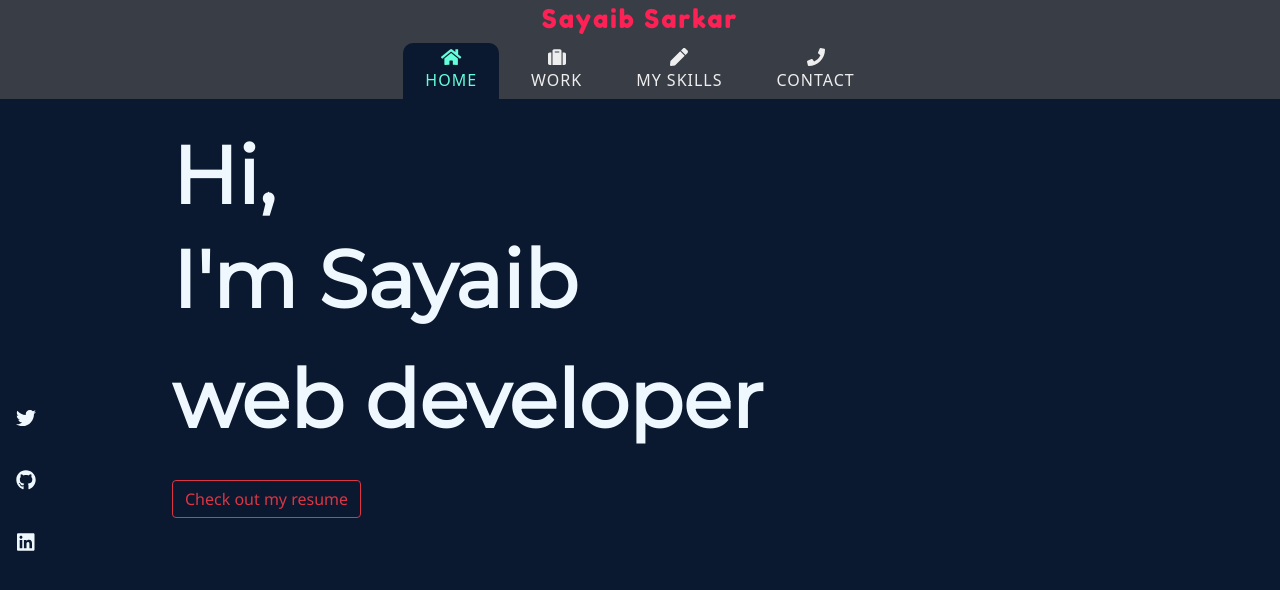
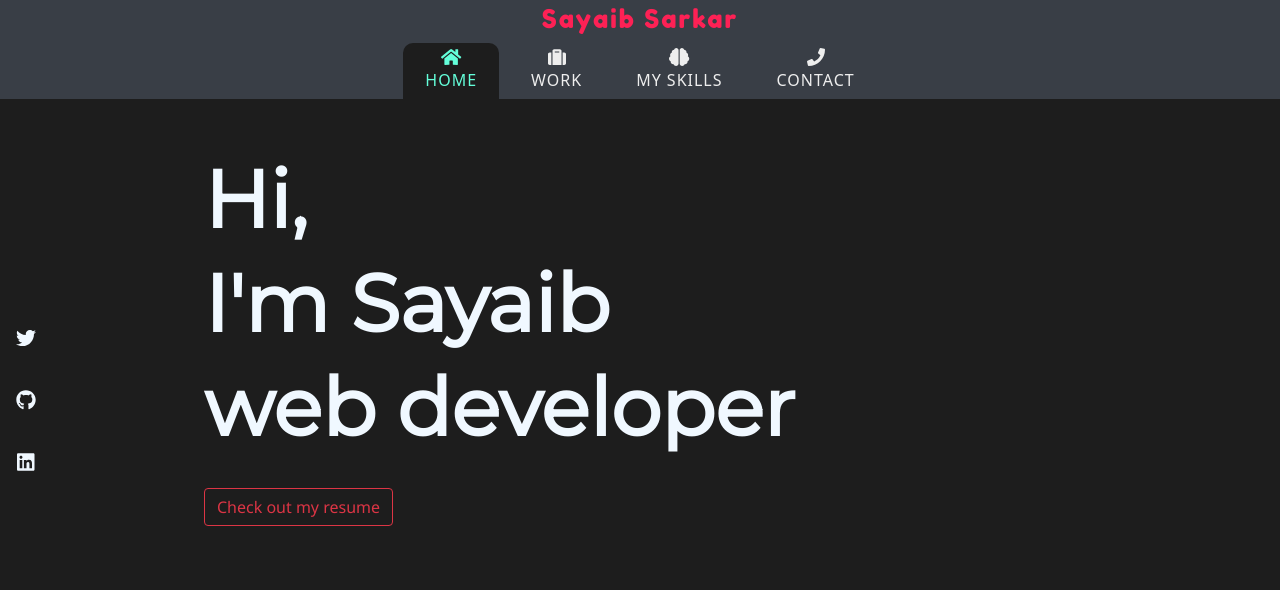
Before and after one commit to sayaib/Portfolio_Website_React.JS, a React (Create React App) app: page / in a window 1280 px wide. Shown: the top 590 px of the page. Built offline with nearby package versions, Linux system fonts and the light colour scheme.

Commit message:
update aos animation

```diff
--- a/src/webpage_component/Cards.jsx
+++ b/src/webpage_component/Cards.jsx
@@ -9,7 +9,7 @@ import { Card } from "react-bootstrap";
 const Cards = (props) => {
   return (
     <>
-      <div className="portfolio_card">
+      <div className="portfolio_card" data-aos="fade-up">
         <h1
           style={{ fontSize: "5rem", textAlign: "left", paddingLeft: "1rem" }}
         >
--- a/src/webpage_component/Home.jsx
+++ b/src/webpage_component/Home.jsx
@@ -14,13 +14,13 @@ const Home = () => {
       <div id="webpage">
         <div id="webpage_body">
           <Container className="home_container">
-            <h1 className="home_page_text">Hi,</h1>
-            <h1 className="pb-3 home_page_text">
+            <h1 className="home_page_text" data-aos="fade-left">Hi,</h1>
+            <h1 className="home_page_text" data-aos="fade-left">
              I'm Sayaib
             </h1>
-            <h1 className="home_page_text">web developer</h1>
+            <h1 className="home_page_text" data-aos="fade-left">web developer</h1>
 
-            <Button className="mt-4" variant="outline-danger">
+            <Button className="mt-4" variant="outline-danger" data-aos="fade-left">
               Check out my resume
             </Button>
           </Container>
--- a/src/webpage_component/Manu.jsx
+++ b/src/webpage_component/Manu.jsx
@@ -7,6 +7,7 @@ import {
   faPhone,
   faPen,
   faSuitcase,
+  faBrain,
 } from "@fortawesome/free-solid-svg-icons";
 
 const Manu = () => {
@@ -44,7 +45,7 @@ const Manu = () => {
           className="nav_link"
           to="/Articles"
         >
-          <FontAwesomeIcon icon={faPen} />
+          <FontAwesomeIcon icon={faBrain} />
           <h6>My Skills</h6>
         </NavLink>
         <NavLink
--- a/src/webpage_component/style.css
+++ b/src/webpage_component/style.css
@@ -58,14 +58,14 @@ color: #FD2155;
 }
 
 .active_class {
-    background-color: #0A192F;
+    background-color: #1D1D1D;
     color: #64FFDA;
     border-radius: 10px 10px 0 0;
 }
 
 #webpage {
     font-family: 'Noto Sans', sans-serif;
-    background-color: #0A192F;
+    background-color: #1D1D1D;
     color: aliceblue;
     height: 100vh;
     width: 100vw;
@@ -74,7 +74,7 @@ color: #FD2155;
 #webpage_body {
     padding-top: 8rem;
     margin: auto;
-    width: 75%;
+    width: 70%;
 }
 
 .error_page {
@@ -82,6 +82,9 @@ color: #FD2155;
 }
 
 /* Home Page Body Section */
+.home_container{
+    padding-top: 1.5rem;
+}
 .home_page_text{
     font-family: 'Montserrat', sans-serif;
     font-size: 80px;
@@ -89,7 +92,7 @@ color: #FD2155;
 }
 @media screen and (max-width:620px) {
     .home_container{
-        padding:5rem 0 0 0rem;
+        padding-top: 8rem;
     }
     .home_page_text{
         font-size: 30px;
@@ -99,7 +102,7 @@ color: #FD2155;
 /* Social Media Section */
 .icon-bar {
     position: fixed;
-    top: 60%;
+    top: 50%;
     -webkit-transform: translateY(-50%);
     -ms-transform: translateY(-50%);
     transform: translateY(-50%);
@@ -122,7 +125,7 @@ color: #FD2155;
 #portfolio_webpage {
     font-family: 'Noto Sans', sans-serif;
     padding-top: 8rem;
-    background-color: #0A192F;
+    background-color: #1D1D1D;
 }
 
 .portfolio_body {
```
